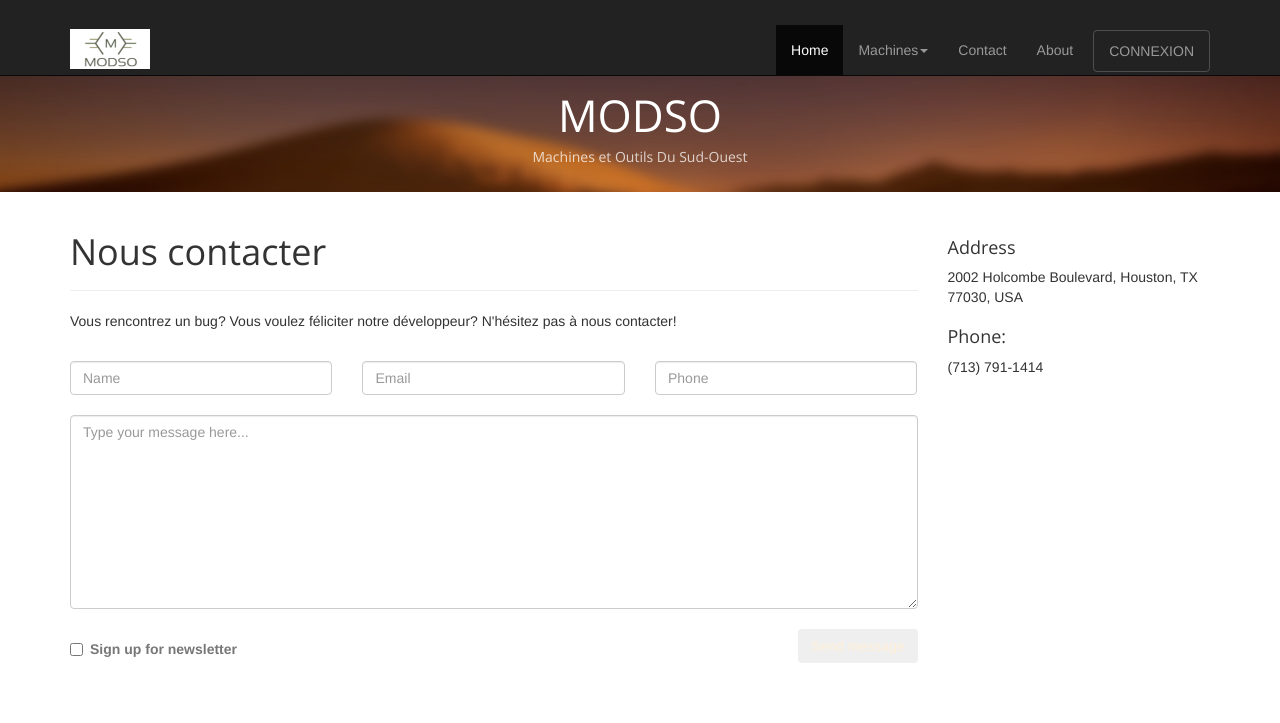
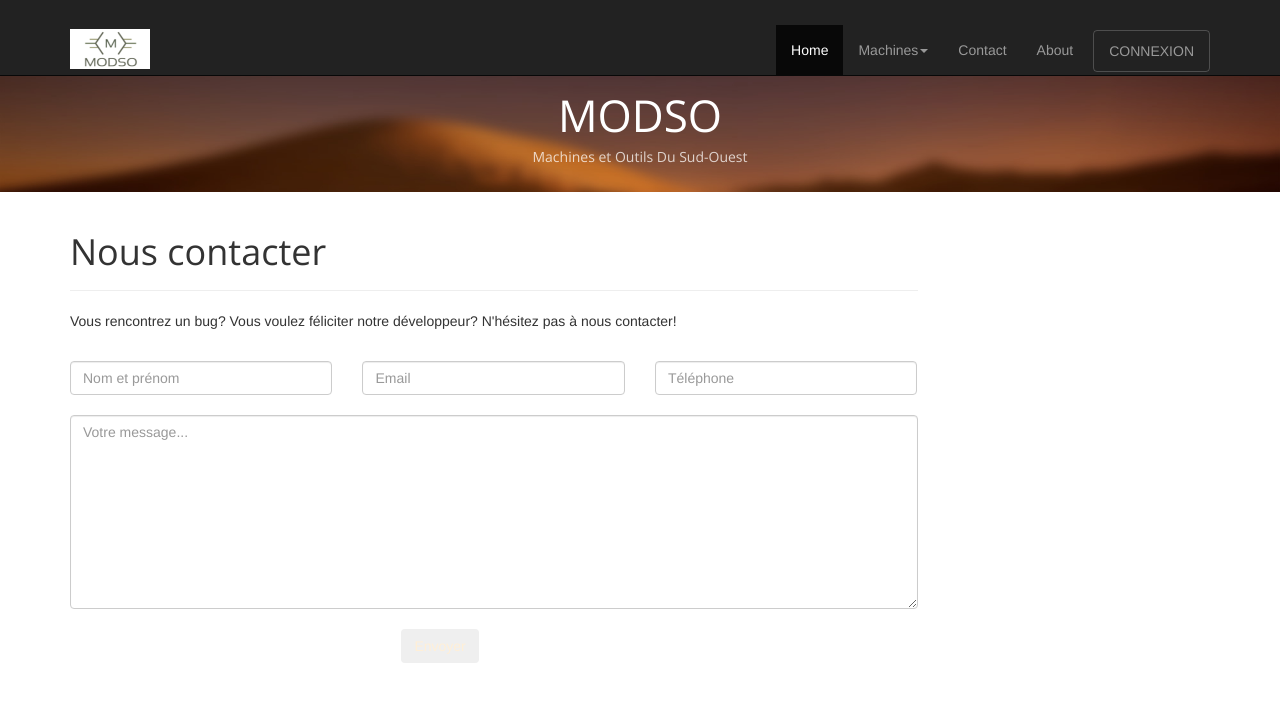
Before and after one commit to Gabouch/modso2, a Django app: page /contact in a window 1280 px wide. Shown: the top 723 px of the page. After the commit the page ends 663 px from the top, so only its background shows below. Run offline with Django 3.2, Linux system fonts and the light colour scheme; some libraries are stand-ins or nearby versions.

Commit message:
Modification du formulaire de contact

```diff
--- a/gestionMachines/templates/gestionMachines/contact.html
+++ b/gestionMachines/templates/gestionMachines/contact.html
@@ -25,28 +25,25 @@
 					<form>
 						<div class="row">
 							<div class="col-sm-4">
-								<input class="form-control" type="text" placeholder="Name">
+								<input class="form-control" type="text" placeholder="Nom et prénom">
 							</div>
 							<div class="col-sm-4">
 								<input class="form-control" type="text" placeholder="Email">
 							</div>
 							<div class="col-sm-4">
-								<input class="form-control" type="text" placeholder="Phone">
+								<input class="form-control" type="text" placeholder="Téléphone">
 							</div>
 						</div>
 						<br>
 						<div class="row">
 							<div class="col-sm-12">
-								<textarea placeholder="Type your message here..." class="form-control" rows="9"></textarea>
+								<textarea placeholder="Votre message..." class="form-control" rows="9"></textarea>
 							</div>
 						</div>
 						<br>
 						<div class="row">
-							<div class="col-sm-6">
-								<label class="checkbox"><input type="checkbox"> Sign up for newsletter</label>
-							</div>
 							<div class="col-sm-6 text-right">
-								<input class="btn btn-action" type="submit" value="Send message">
+								<input class="btn btn-action" type="button" value="Envoyer" onclick="lol()">
 							</div>
 						</div>
 					</form>
@@ -54,28 +51,15 @@
 			</article>
 			<!-- /Article -->
 
-			<!-- Sidebar -->
-			<aside class="col-sm-3 sidebar sidebar-right">
-
-				<div class="widget">
-					<h4>Address</h4>
-					<address>
-						2002 Holcombe Boulevard, Houston, TX 77030, USA
-					</address>
-					<h4>Phone:</h4>
-					<address>
-						(713) 791-1414
-					</address>
-				</div>
-
-			</aside>
-			<!-- /Sidebar -->
-
 		</div>
 	</div>	<!-- /container -->
 
 	<section class="container-full top-space">
 		<div id="map"></div>
 	</section>
-
+	<script type="text/javascript">
+		function lol(){
+			alert("Désolé, cette fonctionnalité n'est pas implémentée...\n Si vous souhaitez nous contacter pour remonter ce bug, n'hésitez pas à utiliser le formulaire ci-dessous!")
+		}
+	</script>
 {% endblock %}
```
